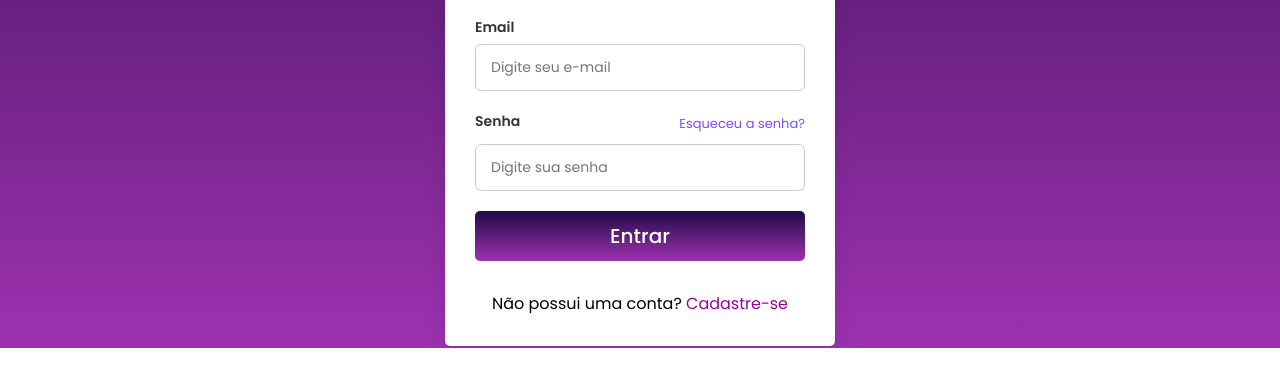
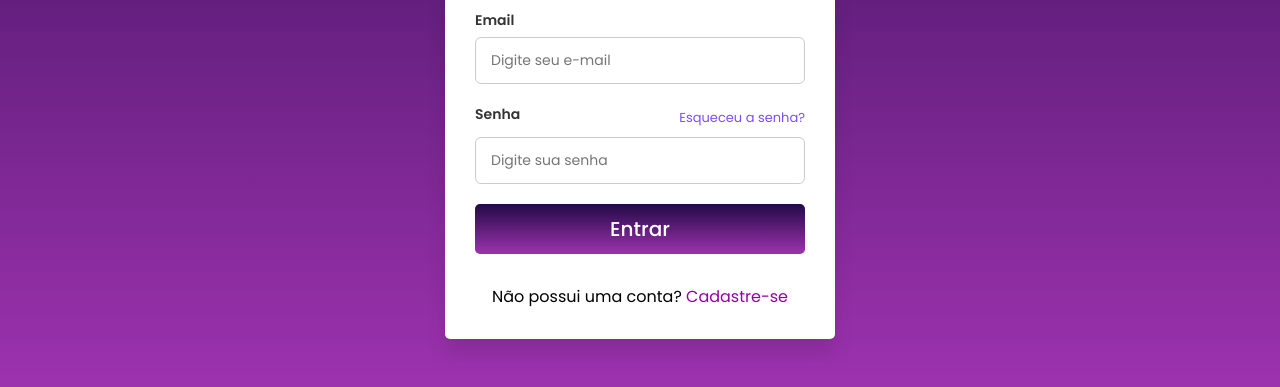
Before and after one commit to dani3llla/pagina-login-teste, a plain HTML site: page index.html in a window 1280 px wide. Shown: the part 452-839 px from the top of the page. Before the commit the page ends 800 px from the top, so only its background shows below. Drawn offline with Linux system fonts and the light colour scheme.

Commit message:
login css com um espaço no final do site.

```diff
--- a/login.css
+++ b/login.css
@@ -507,3 +507,11 @@ body {
     padding-top: 70px;
   }
 }
+
+/* Espaço extra no final do site para não ficar colado com o login */
+body::after {
+  content: "";
+  display: block;
+  height: 48px;
+  width: 100%;
+}
```
